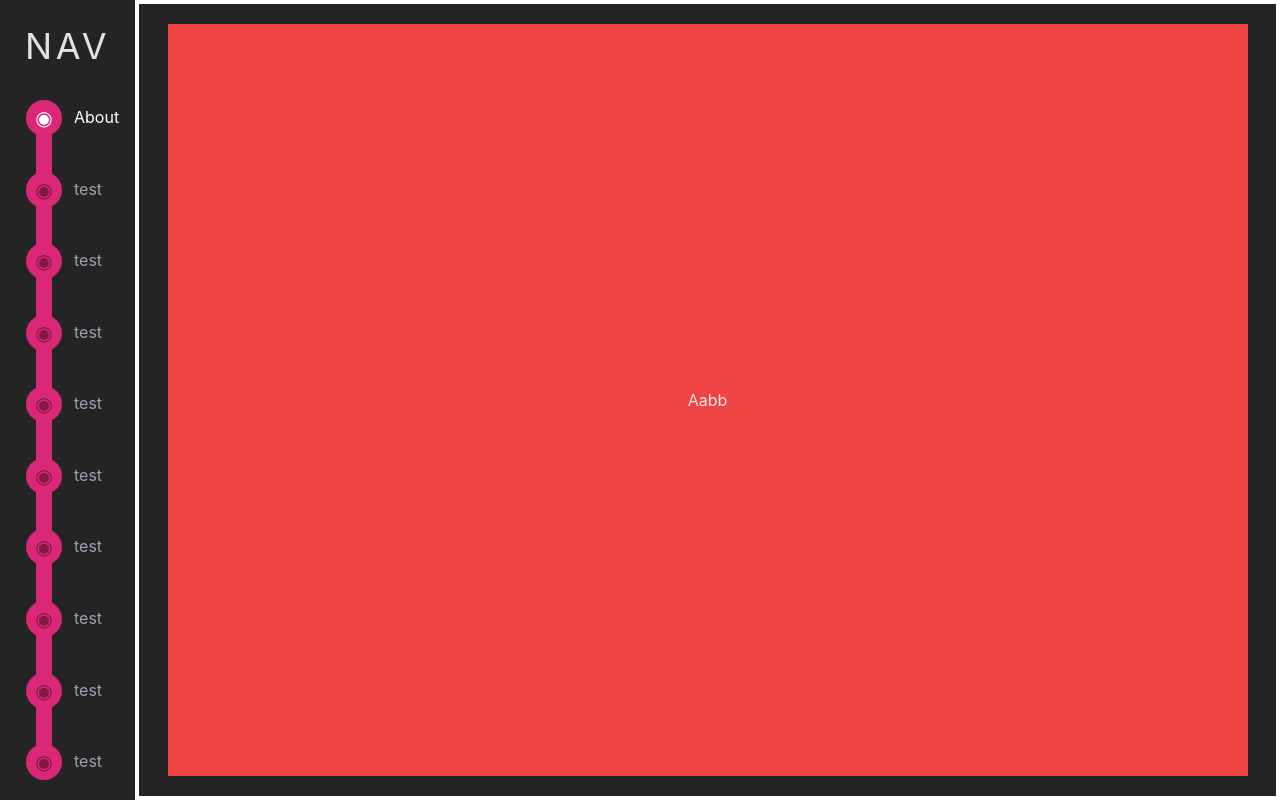
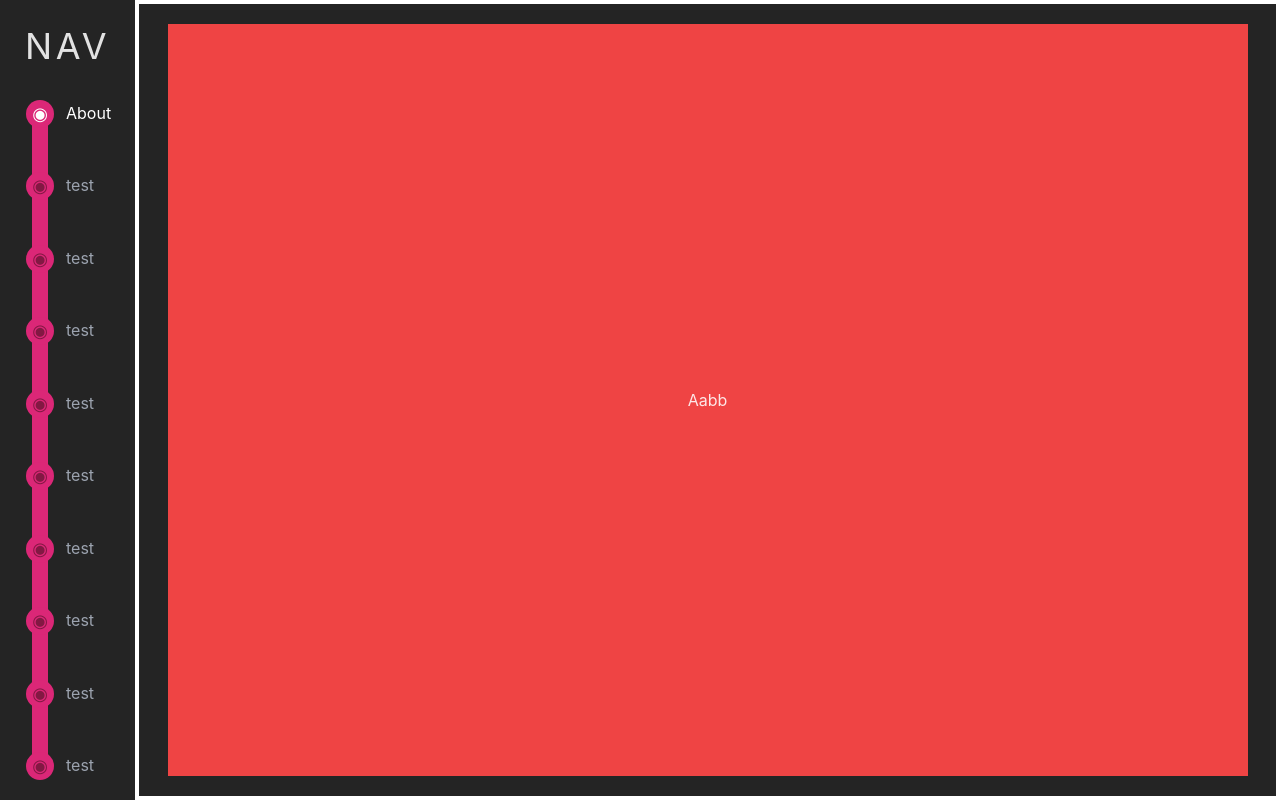
Before and after one commit to dsmontecastro/Portfolio, a React (Vite) app: page / in a window 1280 px wide. Built offline with nearby package versions, Linux system fonts and the light colour scheme.

Commit message:
[NAV] Minor Adjustments

```diff
--- a/src/nav/Nav.tsx
+++ b/src/nav/Nav.tsx
@@ -35,13 +35,13 @@ export default function Nav({ index, pageRefs }: Props) {
 
             <div id='nav-body'
                 className={`
-                w-full mx-2 my-5 pr-2 2xl:mx-0 2xl:my-12 2xl:pr-8
+                w-full mx-2 my-5 pr-4 2xl:mx-0 2xl:my-12 2xl:pr-8
                 flex-1 ${Layout.row}`}
             >
 
                 <div id='nav-line'
                     className={`
-                    w-4 my-2 translate-x-7
+                    w-4 my-2 translate-x-6
                     2xl:w-7 2xl:my-10 2xl:translate-x-11
                     flex-initial ${Colors.bg}`}
                 />
--- a/src/nav/NavItem.tsx
+++ b/src/nav/NavItem.tsx
@@ -30,7 +30,7 @@ export default function NavItem({ id, index, refs, isLast }: Props) {
             <div className={`flex-initial ${Layout.row}`}>
 
                 <button onClick={() => navToPage()} className={`
-                    w-9 h-9 text-xl align-middle
+                    w-7 h-7 text-lg align-middle
                     2xl:w-14 2xl:h-14 2xl:text-2xl
                     ml-1 flex-initial rounded-full
                     focus:outline-none
```
